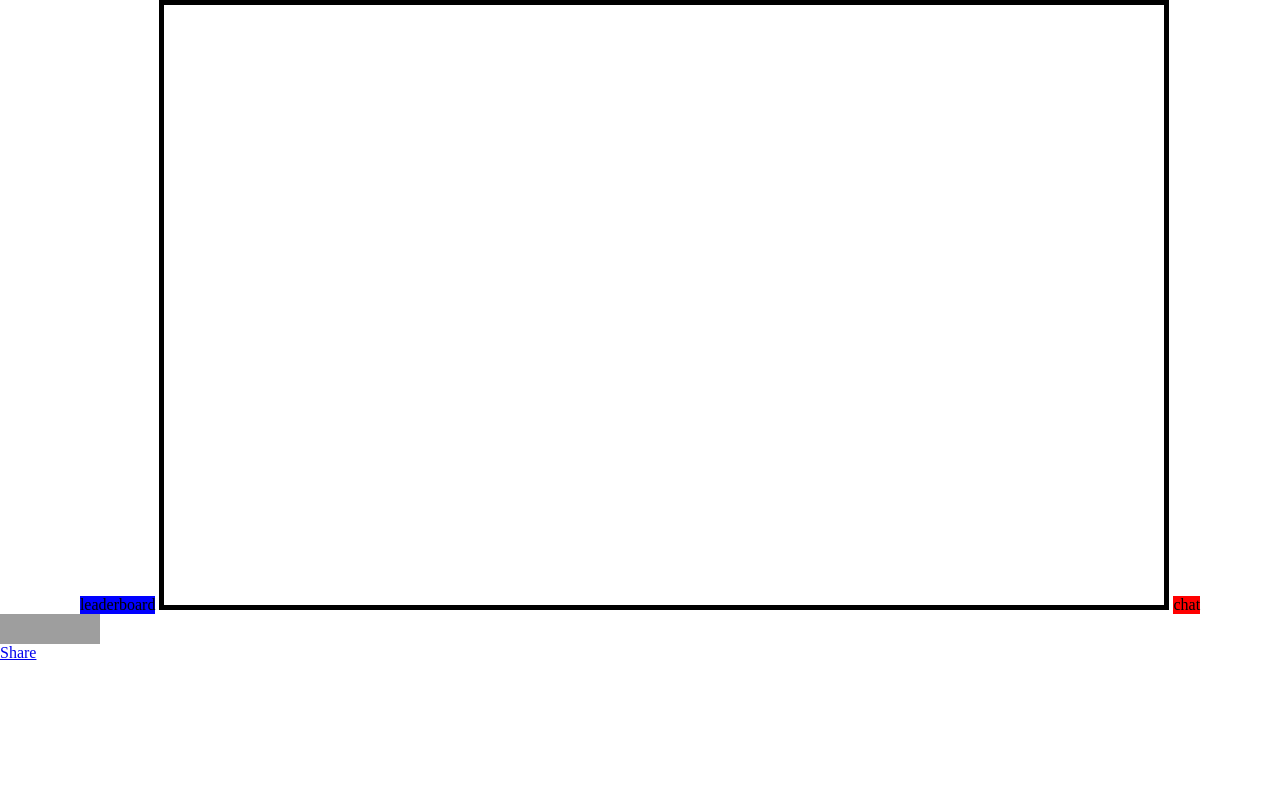
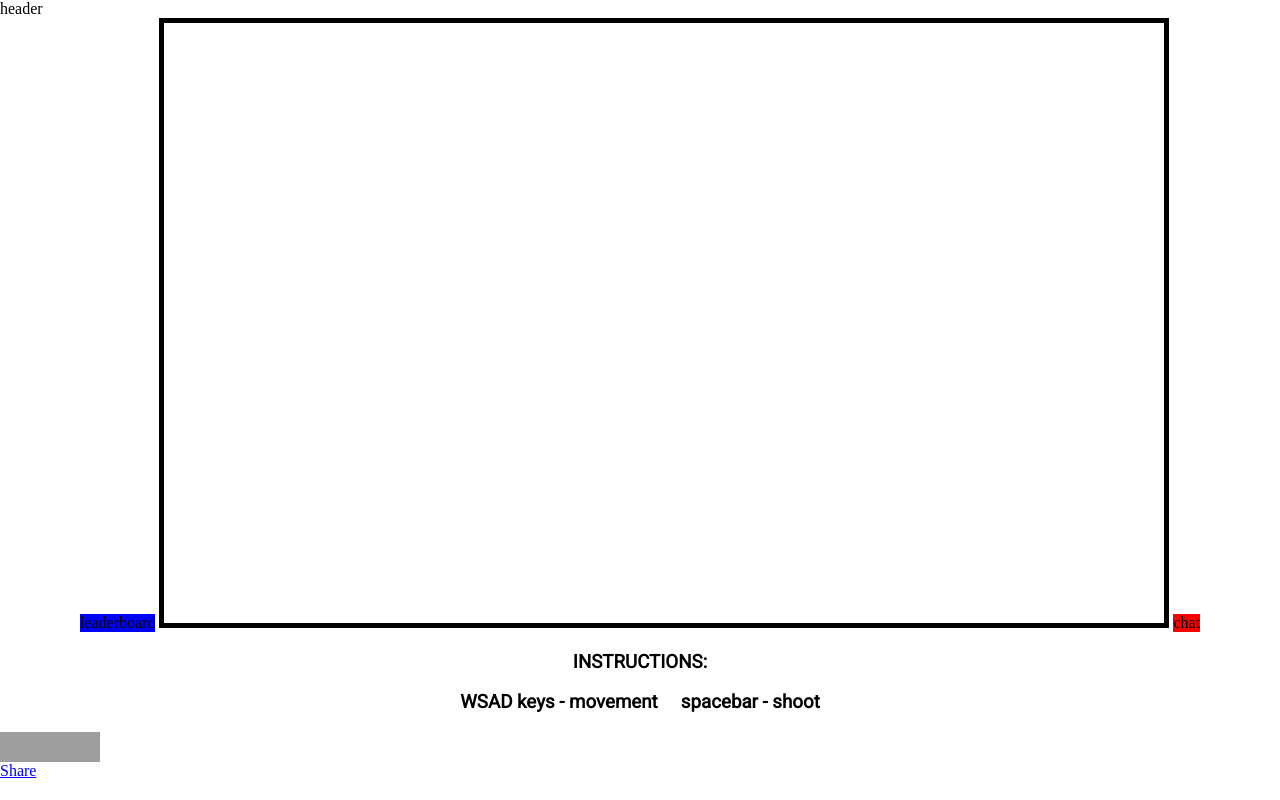
Before and after one commit to kguo6/Comp4711-Tank-Game-App, a website: page static/index.html in a window 1280 px wide. Drawn offline with nearby package versions, Linux system fonts and the light colour scheme; no server answers; grey boxes are pictures that could not be loaded.

Commit message:
Added header and footer with instructions

```diff
--- a/static/index.html
+++ b/static/index.html
@@ -1,8 +1,10 @@
 <html>
 
 <head>
-    <title>Call of Tanks</title>
+    <title>Call of Tanks: Siege Warfare</title>
     <link rel="stylesheet" type="text/css" href="./styles/game.css">
+    <link href="https://fonts.googleapis.com/css?family=Roboto" rel="stylesheet">
+
     <script src="/socket.io/socket.io.js"></script>
 
     <!-- Used for FB Sharing -->
@@ -14,11 +16,18 @@
 </head>
 
 <body>
+    <div id="header">header</div>
+
     <div id="main-content">
         <div id="leaderboard">leaderboard</div>
         <canvas id="canvas"></canvas>
         <div id="chat">chat</div>
     </div>
+
+    <div id="footer">
+
+        <h3 id="instructions">INSTRUCTIONS:</h3>
+        <h3 id="instructions">WSAD keys - movement &nbsp;&nbsp;&nbsp; spacebar - shoot</h3>
 
         <!-- temp until endgame modal is created -->
         <div>
@@ -30,7 +39,9 @@
                 target="_blank"
                 href="https://www.facebook.com/sharer/sharer.php?u=https%3A%2F%2Fdevelopers.facebook.com%2Fdocs%2Fplugins%2F&amp;src=sdkpreparse"
                 class="fb-xfbml-parse-ignore">Share</a></div>
+    </div>
 </body>
+
 <div id="fb-root"></div>
 <script async defer crossorigin="anonymous"
     src="https://connect.facebook.net/en_US/sdk.js#xfbml=1&version=v3.2&appId=2830012797023872&autoLogAppEvents=1"></script>
--- a/static/styles/game.css
+++ b/static/styles/game.css
@@ -18,6 +18,19 @@ html, body {
     display: inline-block;
 }
 
+#footer {
+    width: 100%;
+}
+
+#header {
+    width: 100%;
+}
+
+#instructions {
+    text-align: center;
+    font-family: 'Roboto', sans-serif;
+}
+
 #leaderboard {
     background-color: blue;
     /* float: left; */
```
Lines whose indentation alone changed are shown as unchanged.
